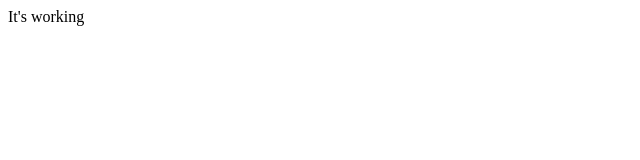
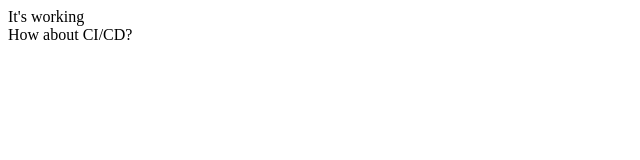
Before and after one commit to hkalic/100days-of-gatsby, a Gatsby site: page /home in a window 1280 px wide. Shown: the whole page, without its empty margins (0-640 px from the left). Built offline with nearby package versions, Linux system fonts and the light colour scheme; Gatsby itself is replaced by a stand-in of ours.

Commit message:
1st cloud commit

```diff
--- a/src/pages/home.js
+++ b/src/pages/home.js
@@ -6,6 +6,8 @@
     <main>
       <title>Home Page</title>
       It's working
+      <br/>
+      How about CI/CD?
     </main>
   )
 }
```
